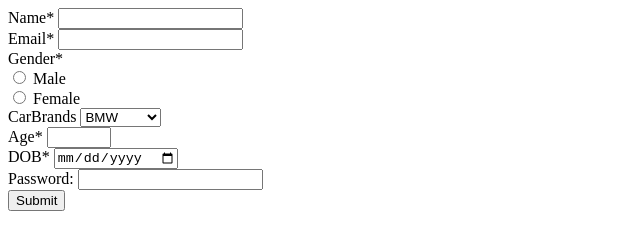
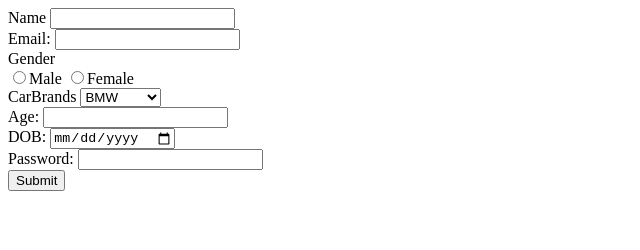
Before and after one commit to acciojob/signup-form-car-jadav-swati, a website: page main.html in a window 1280 px wide. Shown: the whole page, without its empty margins (0-640 px from the left). Drawn offline with Linux system fonts and the light colour scheme.

Commit message:
Update main.html

```diff
--- a/main.html
+++ b/main.html
@@ -9,33 +9,31 @@
 <body>
 	<!-- the entire body must be written by student -->
 	<form method="post">
-        <label for="input#name">Name*</label>
-        <input type="text" required id="#name" name="input#name"><br>
+        <label for="name">Name</label>
+        <input type="text" required id="name" name="name"><br>
 
-        <label for="email">Email*</label>
-        <input type="text" required id="#email" name="input#email"><br>
+        <label for="email">Email:</label>
+        <input type="text" required id="email" name="email"><br>
 
-        <label for="gender"> Gender*</label><br>
-        <input type="radio" id="male" value="male" name="gender" required>
-        <label for="male">Male</label><br>
-        <input type="radio" id="female" value="Female" name="gender" required>
-        <label for="female">Female</label><br>
+        <label for="gender"> Gender</label><br>
+        <input type="radio" id="male" value="male" name="gender" required>Male
+        <input type="radio" id="female" value="Female" name="gender" required>Female<br>
 
-        <label for="car">CarBrands</label>
-        <select id="#cars" name="select#car">
+        <label for="cars">CarBrands</label>
+        <select id="cars" name="carsbrand">
             <option value="BMW" >BMW</option>
             <option value="Audi">Audi</option>
             <option value="Mercedez">Mercedez</option>
         </select><br>
 
-        <label for="age">Age*</label>
-        <input type="number" name="input#age" id="#age" min="1" max="100" required><br>
+        <label for="age">Age:</label>
+        <input type="number" name="age" id="age" required><br>
 
-        <label for="dob">DOB*</label>
-        <input type="date" id="input#dob" name="input#dob" required><br>
+        <label for="dob">DOB:</label>
+        <input type="date" id="dob" name="dob" required><br>
 
         <label for="password">Password:</label>
-        <input type="password" id="input#password" name="input#password" required><br>
+        <input type="password" id="password" name="pwd" required><br>
 
         <button id="btn" type="submit">Submit</button>
     </form>
```
